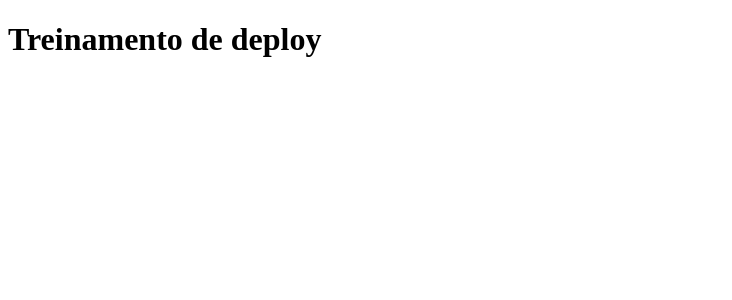
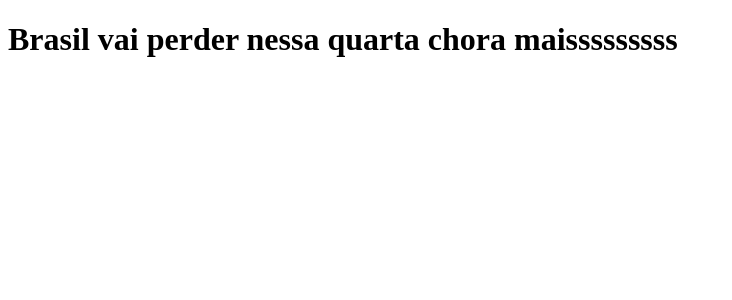
Before and after one commit to ruthes-gabriel/project-test, a Next.js app: page / in a window 1280 px wide. Shown: the top 300 px of the page, without its empty margins (0-732 px from the left). Built offline with nearby package versions, Linux system fonts and the light colour scheme.

Commit message:
Teste de deploy 2

```diff
--- a/pages/index.js
+++ b/pages/index.js
@@ -1,5 +1,7 @@
 function Home() {
-    return <h1>Treinamento de deploy</h1>
+    return <h1>                        Brasil vai perder nessa quarta
+                                             chora maisssssssss
+    </h1>
 }
 
 export default Home;
```
